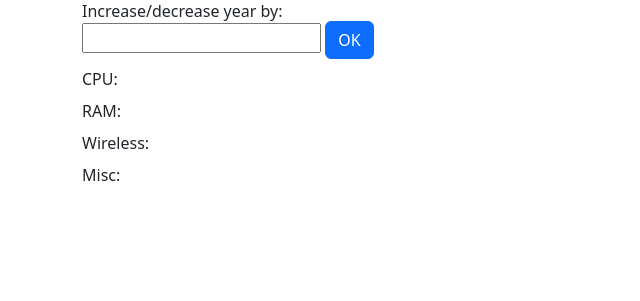
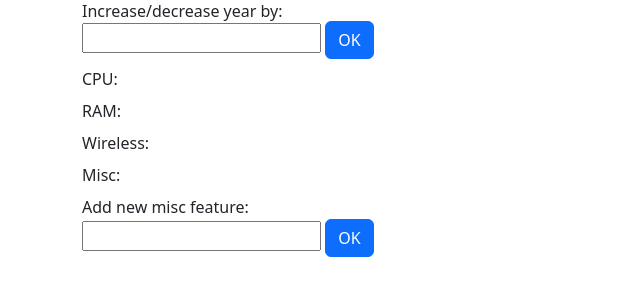
Before and after one commit to VetalM84/flaskMongo, a Flask app: template templates/model.html in a window 1280 px wide. Shown: the part 267-568 px from the top of the page, without its empty margins (0-640 px from the left). Run offline with Flask 2, Linux system fonts and the light colour scheme; the template is opened without the code that fills it, so the values that code supplies are empty; some libraries are stand-ins or nearby versions.

Commit message:
Find item to misc array

```diff
--- a/routes.py
+++ b/routes.py
@@ -4,7 +4,7 @@ from operator import itemgetter
 
 from bson.json_util import dumps, loads
 from bson.objectid import ObjectId
-from flask import Blueprint, render_template, request, redirect
+from flask import Blueprint, render_template, request
 
 from app import phone
 
@@ -73,11 +73,11 @@ def get_single_model(phone_id):
             phone.update_one(_id, {"$set": {"model": request.form["model"]}})
         if request.form.get("year"):
             phone.update_one(_id, {"$inc": {"year": int(request.form["year"])}})
+        if request.form.get("new_misc"):
+            phone.update_one(_id, {"$addToSet": {"misc": request.form["new_misc"]}})
 
     phone_data = phone.find_one(_id)
 
-    print(type(phone_data), "type_phone_data")
-    print(phone_data, "phone_data")
     return render_template("model.html", phone_data=phone_data)
 
 
--- a/templates/model.html
+++ b/templates/model.html
@@ -56,6 +56,12 @@
 		{% for item in phone_data.misc %}
 			<div class="px-3">{{ item }}</div>
 		{% endfor %}
+		<div class="py-1">Add new misc feature:
+			<form method="POST" action="">
+				<input type="text" name="new_misc" value="">
+				<input type="submit" value="OK" class="btn btn-primary">
+			</form>
+		</div>
 	</div>
 
 {% endblock %}
```
